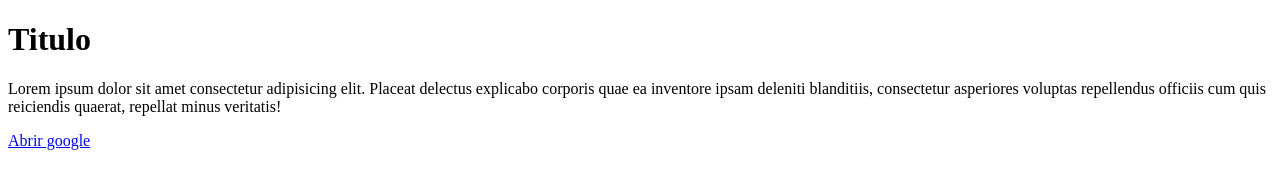
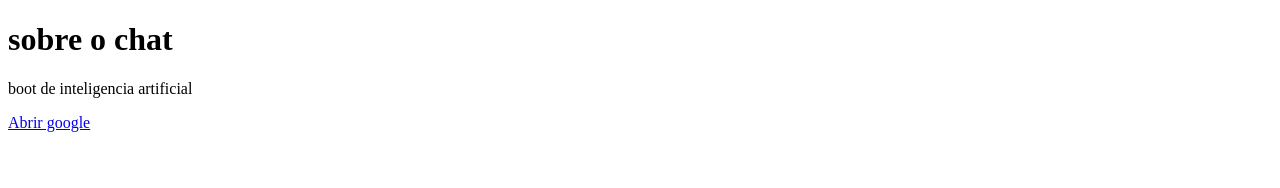
Before and after one commit to gab3zen/Exercicio, a plain HTML site: page index.html in a window 1280 px wide. Drawn offline with Linux system fonts and the light colour scheme.

Commit message:
Update index.html

```diff
--- a/index.html
+++ b/index.html
@@ -3,14 +3,12 @@
 <head>
     <meta charset="UTF-8">
     <meta name="viewport" content="width=device-width, initial-scale=1.0">
-    <title>Nome da pagina</title>
+    <title>chat</title>
     <link rel="stylesheet" type="text/css" href="styles.css" />
 </head>
 <body>
-    <h1>Titulo</h1>
-    <p>Lorem ipsum dolor sit amet consectetur adipisicing elit. Placeat delectus
-    explicabo corporis quae ea inventore ipsam deleniti blanditiis, consectetur
-    asperiores voluptas repellendus officiis cum quis reiciendis quaerat, repellat minus veritatis!</p>
+    <h1>sobre o chat</h1>
+    <p>boot de inteligencia artificial</p>
     <a href="https://www.google.com/">Abrir google</a>
 </body>
 </html>
```
